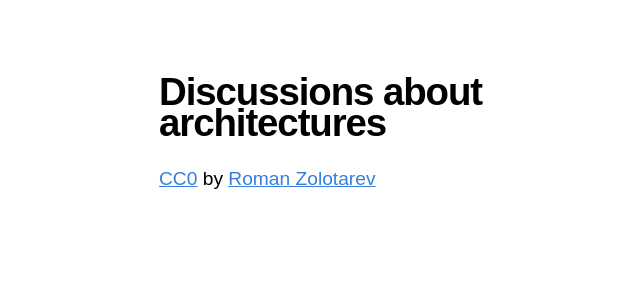
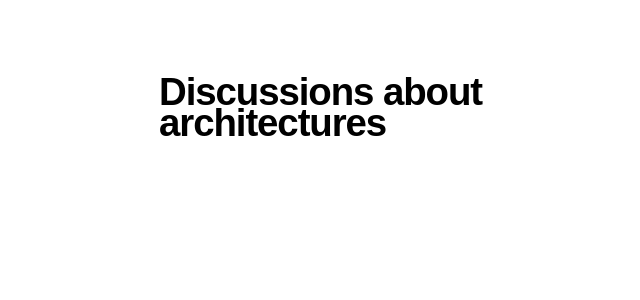
Before and after one commit to Robocup-Lyontech/robocup-at-home, a Jekyll site: the page built from docs/index.md, in a window 1280 px wide. Shown: the top 300 px of the page, without its empty margins (231-871 px from the left). Built offline with Jekyll 4.4.1, drawn with Linux system fonts in a browser that asks for light colours.

Commit message:
Update default.html

```diff
--- a/docs/_layouts/default.html
+++ b/docs/_layouts/default.html
@@ -13,5 +13,3 @@
 <h1>{{ page.title }}</h1>
 {{ content }}
 <p>
-  <a href="https://creativecommons.org/publicdomain/zero/1.0/">CC0</a>
-  by <a href="https://www.romanzolotarev.com/">Roman Zolotarev</a>
```
